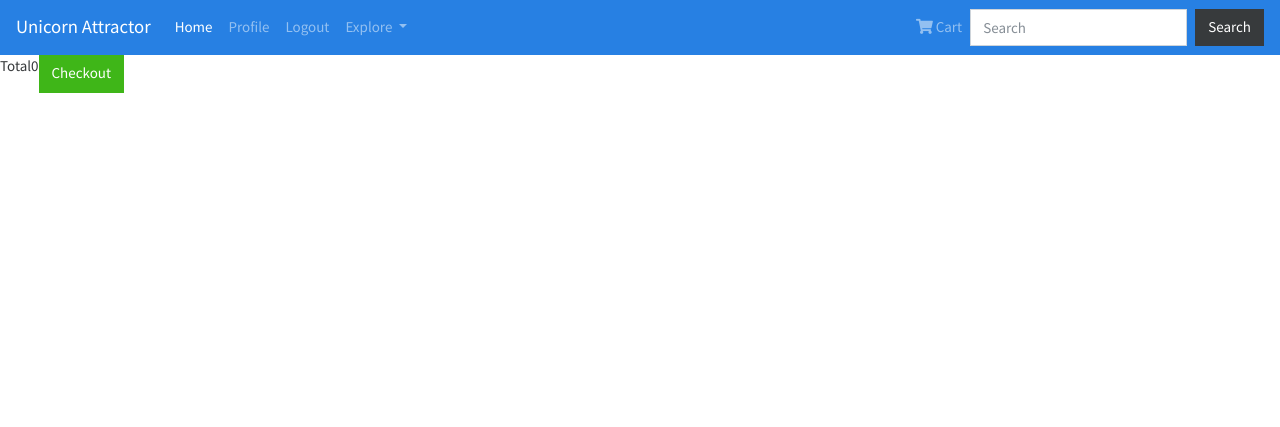
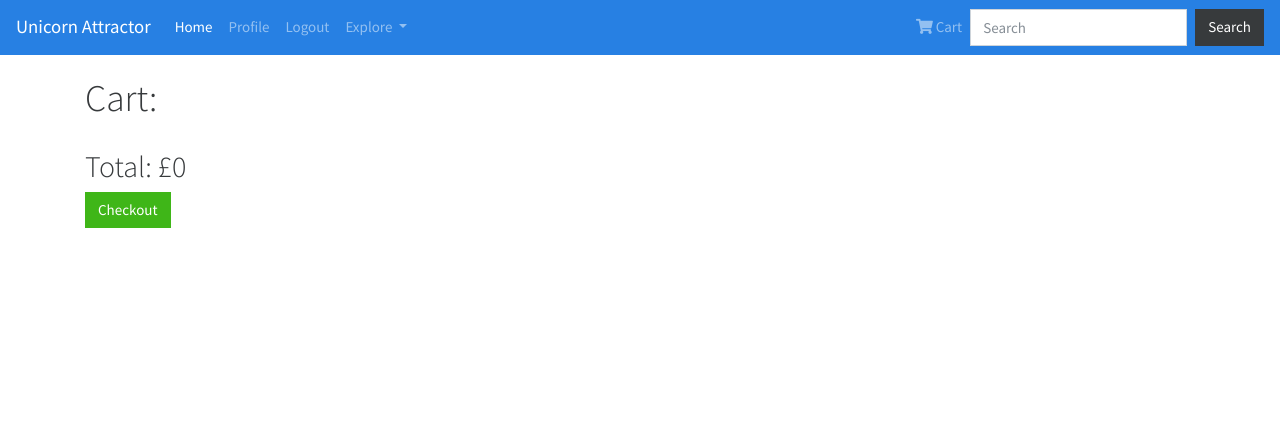
Before and after one commit to Jorden-V/UnicornAttractor---Milestone-4, a Django app: page /cart/ in a window 1280 px wide. Shown: the top 427 px of the page. Run offline with Django 3.2, Linux system fonts and the light colour scheme; the visitor is signed in with stand-in values (Sample User, id 1); some libraries are stand-ins or nearby versions.

Commit message:
updated cart styles to dispay 3 features in a row unless in mobile

```diff
--- a/cart/templates/cart.html
+++ b/cart/templates/cart.html
@@ -1,30 +1,35 @@
 {% extends 'base.html' %} {% load static from staticfiles %} {% load bootstrap_tags %} {% block content %}
-<div class="row row-flex">
+<section class="container">
+    <div class="profile-submit-buttons">
+        <h1> Cart: </h1>
+    </div>
+    <div class="row">
         {% for item in cart_items %}
-
-    <div class="col-xs-10 col-xs-offset-1 col-sm-offset-0 col-sm-6 col-md-4 display panel panel-display">
-
-        <div> div for item image if needed</div>
-
-        <div class="caption">
-            <h3>{{ item.features.name }}</h3>
-            <p class="product-description">{{ item.features.description }}</p>
-            <p>{{ item.product.price }}</p>
-            <p>
-
+        <div class="col-md-4">
+            <div class="card mb-3">
+                <h3 class="card-header">{{ item.feature.name }}</h3>
+                <div class="card-body">
+                    <p class="card-text">{{ item.feature.desc }}</p>
+                    <h6 class="card-subtitle text-muted">Author: {{ item.feature.author }} </h6>
+                </div>
+                <div class="card-footer text-muted">
+                    <i class="far fa-eye"> {{ item.feature.views }} </i>
                     <form method="post" action="{% url 'adjust_cart' item.id %}">
                         {% csrf_token %}
                         <button class="btn btn-danger" type="submit"><span>Delete</span></button>
                     </form>
-            </p>
+                </div>
             </div>
         </div>
         {% endfor %}
     </div>
-<div class="row">
-    <p>Total</p>
-    <p><span class="glyphicon glyphicon-euro" aria-hidden="true"></span>{{ total }}</p>
+    <div>
+        <h2>Total: £{{ total }}</h2>
+    </div>
+    <div class="checkout-button">
         <a href="{% url 'checkout' %}" class="btn btn-success" role="button"><span class="glyphicon glyphicon-ok-sign" aria-hidden="true"></span>Checkout</a>
     </div>
+    </div>
+</section>
 
 {% endblock %}
--- a/static/css/style.css
+++ b/static/css/style.css
@@ -27,7 +27,7 @@ footer,
 }
 
 footer a {
-    color: rgba(255,255,255,0.5);
+    color: rgba(255, 255, 255, 0.5);
 }
 
 footer a:hover {
@@ -208,6 +208,7 @@ footer a:hover {
 }
 
 /*------------------------ profile  ----------------------------------*/
+
 .breadcrumb {
     display: -webkit-box;
     display: -ms-flexbox;
@@ -221,14 +222,18 @@ footer a:hover {
 }
 
 
-.profile-submit-buttons{
+.profile-submit-buttons {
     padding-top: 20px;
-    padding-bottom:20px;
+    padding-bottom: 20px;
+}
+
+/*------------------------ profile  ----------------------------------*/
+
+.checkout-button {
+    padding-bottom: 20px;
 }
 
 /*------------------------ media queries  ----------------------------------*/
-
-
 
 @media only screen and (min-width: 900px) {
     .breadcrumb {
```
Also changed, not shown: forum/templates/forum.html (+5 -2 lines). Lines whose indentation alone changed are shown as unchanged.
